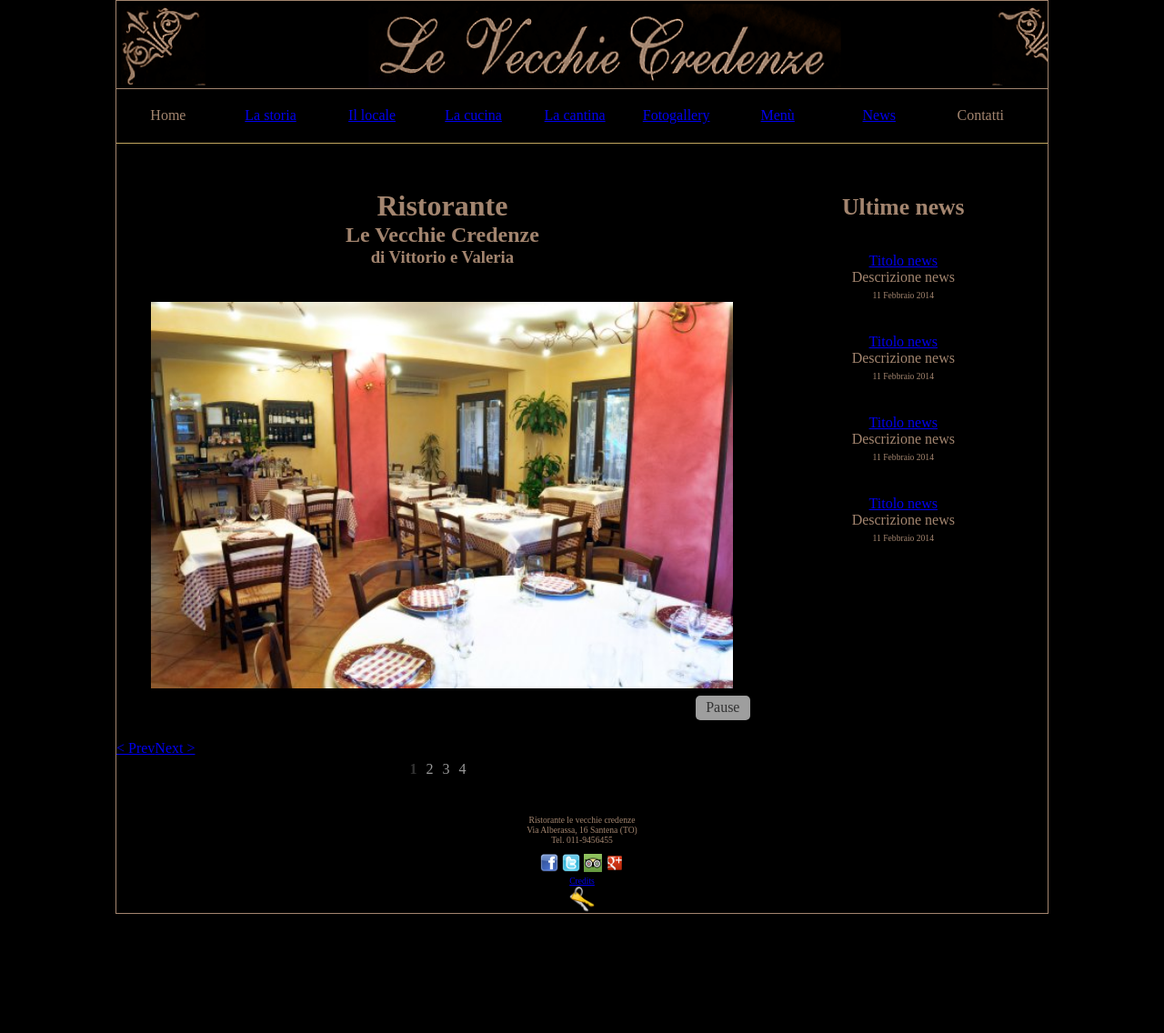
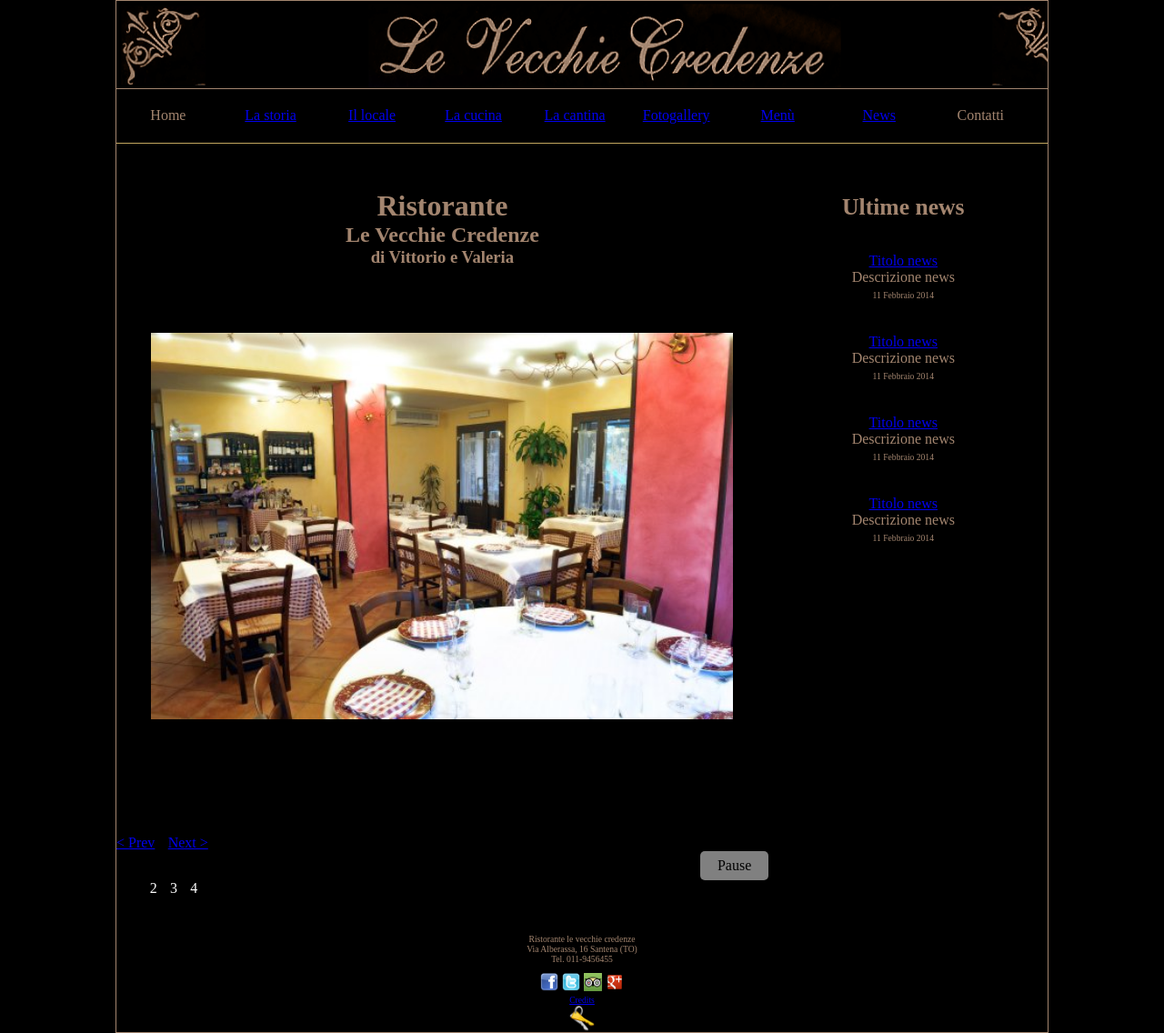
Before and after one commit to defra91/levecchiecredenze.it-php-, a PHP site: page / in a window 1280 px wide. Shown: the whole page at 91% size. Before the commit the page ends 1005 px from the top, so only its background shows below. Run offline with PHP 8.4, Linux system fonts and the light colour scheme; grey boxes are pictures that could not be loaded.

Commit message:
Incrementato script slideshow

```diff
--- a/public-html/css/slideshow.css
+++ b/public-html/css/slideshow.css
@@ -8,50 +8,32 @@
 	width: 100%;
 }
 
-/*
 #fssPrev {
-	position: absolute;
-	top: 169px;
-	left: -67px;
-	background: url(arrows.png) -67px 0px;
-	width: 67px;
-	height: 143px;
-	text-indent: -999999px;
+	float: left;
+	margin-right: 2%;
 }
 
 #fssNext {
-	position: absolute;
-	top: 169px;
-	left: 100%;
-	background: url(arrows.png) no-repeat;
-	width: 67px;
-	height: 143px;
-	text-indent: -999999px;
+	float: left;
 }
-*/
 
 #fssPlayPause {
-	position: absolute;
-	top: 435px;
-	right: 20px;
-	background: url(white.png) repeat;
-	padding: 4px 0 5px 0;
+	background: url(../images/white.png) repeat;
 	-moz-border-radius: 5px;
 	border-radius: 5px;
 	width: 60px;
 	text-align: center;
 	display: block;
-	color: #333;
+	color: #000;
 	text-decoration: none;
+	float: right;
+	padding: 1%;
+	clear: both;
 }
 
 ul#slideshow {
 	list-style: none;
-	padding: 2px;
-	margin: auto;
-	margin-top: 5%;
-	width: 640px;
-	height: 480px;
+	margin: 10% auto;
 	overflow: hidden;
 }
 
@@ -62,26 +44,26 @@
 #fssList {
 	list-style: none;
 	width: 100%;
-	margin: auto;
-	padding: 5px 0 0 45%;
+	margin: 0 auto;
+	float: left;
 }
 
 #fssList li {
 	display: inline;
-	padding-right: 10px;
+	margin-left: 2%;
 }
 
 #fssList li a {
-	color: #999;
+	color: #FFF;
 	text-decoration: none;
 }
 
 #fssList li.fssActive a {
 	font-weight: bold;
-	color: #333;
+	color: #000;
 }
 
-#top {
+/*#top {
 	background: #3b5998;
 	width: 100%;
 	height: 40px;
@@ -110,4 +92,4 @@
 
 small a {
 	color:#000;
-}
+}*/
```
